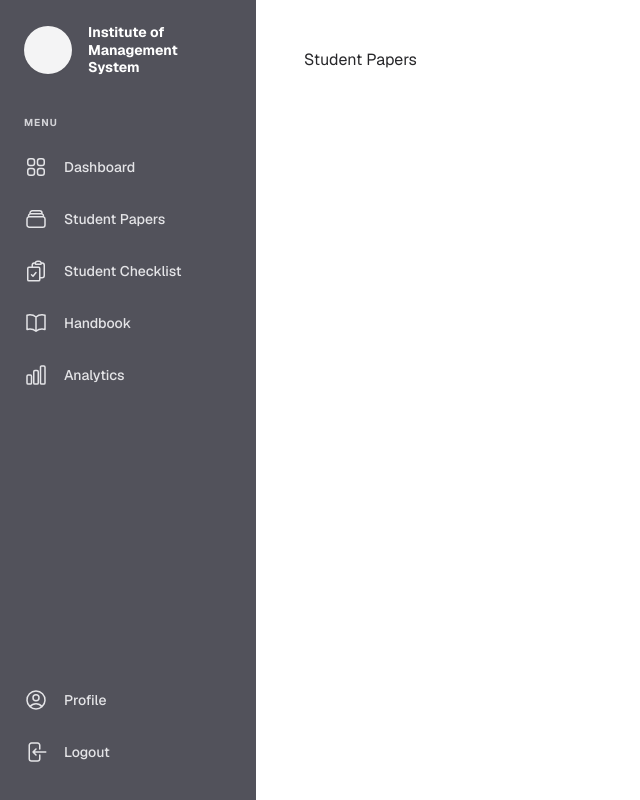
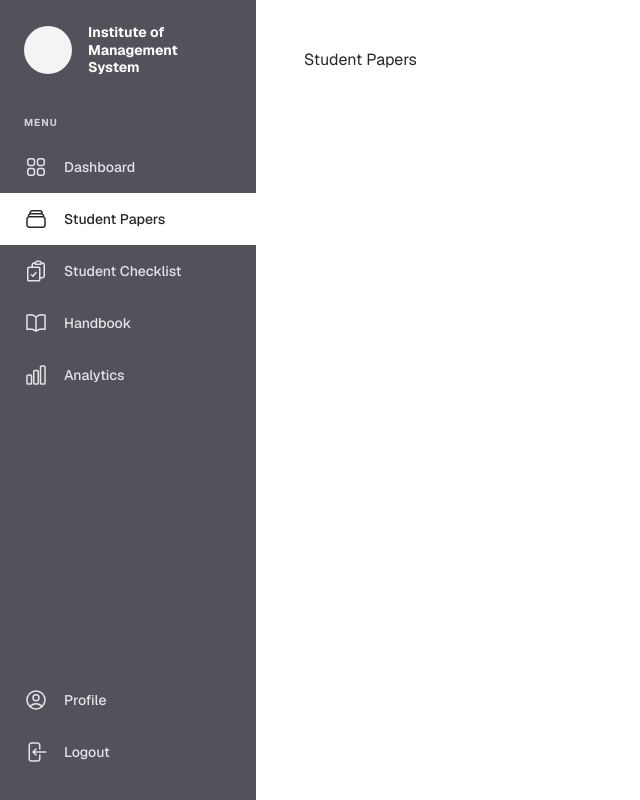
Before and after one commit to irohnos/128-IMPossible, a Next.js app: page /dashboard/papers in a window 1280 px wide. Shown: the whole page, without its empty margins (0-640 px from the left). Built offline with nearby package versions, Linux system fonts and the light colour scheme.

Commit message:
Revert "fix: made nav bar global"
This reverts commit fc80cb41849bb552d2d3cb8b209ebc25b4b4253f.

```diff
--- a/app/dashboard/layout.tsx
+++ b/app/dashboard/layout.tsx
@@ -1,3 +1,15 @@
+import SideNav from '@/app/ui/dashboard/sidenav';
+
 export default function Layout({ children }: { children: React.ReactNode }) {
-  return <>{children}</>;
+  return (
+    <div className="flex h-screen flex-col md:flex-row md:overflow-hidden bg-white">
+      <div className="w-full flex-none md:w-64">
+        <SideNav />
+      </div>
+
+      <div className="flex-grow p-6 md:overflow-y-auto md:p-12 bg-white text-zinc-800">
+        {children}
+      </div>
+    </div>
+  );
 }
--- a/app/layout.tsx
+++ b/app/layout.tsx
@@ -2,7 +2,6 @@ import type { Metadata } from "next";
 import { Geist } from "next/font/google";
 import { ThemeProvider } from "next-themes";
 import "./globals.css";
-import DashboardLayout from '@/components/dashboard-layout';
 
 const defaultUrl = process.env.VERCEL_URL
   ? `https://${process.env.VERCEL_URL}`
@@ -34,7 +33,7 @@ export default function RootLayout({
           enableSystem
           disableTransitionOnChange
         >
-          <DashboardLayout>{children}</DashboardLayout>
+          {children}
         </ThemeProvider>
       </body>
     </html>
--- a/app/ui/dashboard/nav-links.tsx
+++ b/app/ui/dashboard/nav-links.tsx
@@ -12,10 +12,10 @@ import {
 
 const links = [
   { name: 'Dashboard', href: '/dashboard', icon: Squares2X2Icon },
-  { name: 'Student Papers', href: '/papers', icon: RectangleStackIcon },
-  { name: 'Student Checklist', href: '/checklist', icon: ClipboardDocumentCheckIcon },
-  { name: 'Handbook', href: '/handbook', icon: BookOpenIcon },
-  { name: 'Analytics', href: '/analytics', icon: ChartBarIcon }
+  { name: 'Student Papers', href: '/dashboard/papers', icon: RectangleStackIcon },
+  { name: 'Student Checklist', href: '/dashboard/checklist', icon: ClipboardDocumentCheckIcon },
+  { name: 'Handbook', href: '/dashboard/handbook', icon: BookOpenIcon },
+  { name: 'Analytics', href: '/dashboard/analytics', icon: ChartBarIcon }
 ];
 
 export default function NavLinks() {
--- a/components/dashboard-layout.tsx
+++ /dev/null
@@ -1,15 +0,0 @@
-import SideNav from '@/app/ui/dashboard/sidenav';
-
-export default function DashboardLayout({ children }: { children: React.ReactNode }) {
-  return (
-    <div className="flex h-screen flex-col md:flex-row md:overflow-hidden bg-white">
-      <div className="w-full flex-none md:w-64">
-        <SideNav />
-      </div>
-
-      <div className="flex-grow p-6 md:overflow-y-auto md:p-12 bg-white text-zinc-800">
-        {children}
-      </div>
-    </div>
-  );
-}
--- a/package.json
+++ b/package.json
@@ -34,6 +34,6 @@
     "postcss": "^8",
     "tailwindcss": "^3.4.1",
     "tailwindcss-animate": "^1.0.7",
-    "typescript": "^5.9.3"
+    "typescript": "^5"
   }
 }
```
Also changed, not shown: 1 other file (tests, documents, lock files or other folders).
